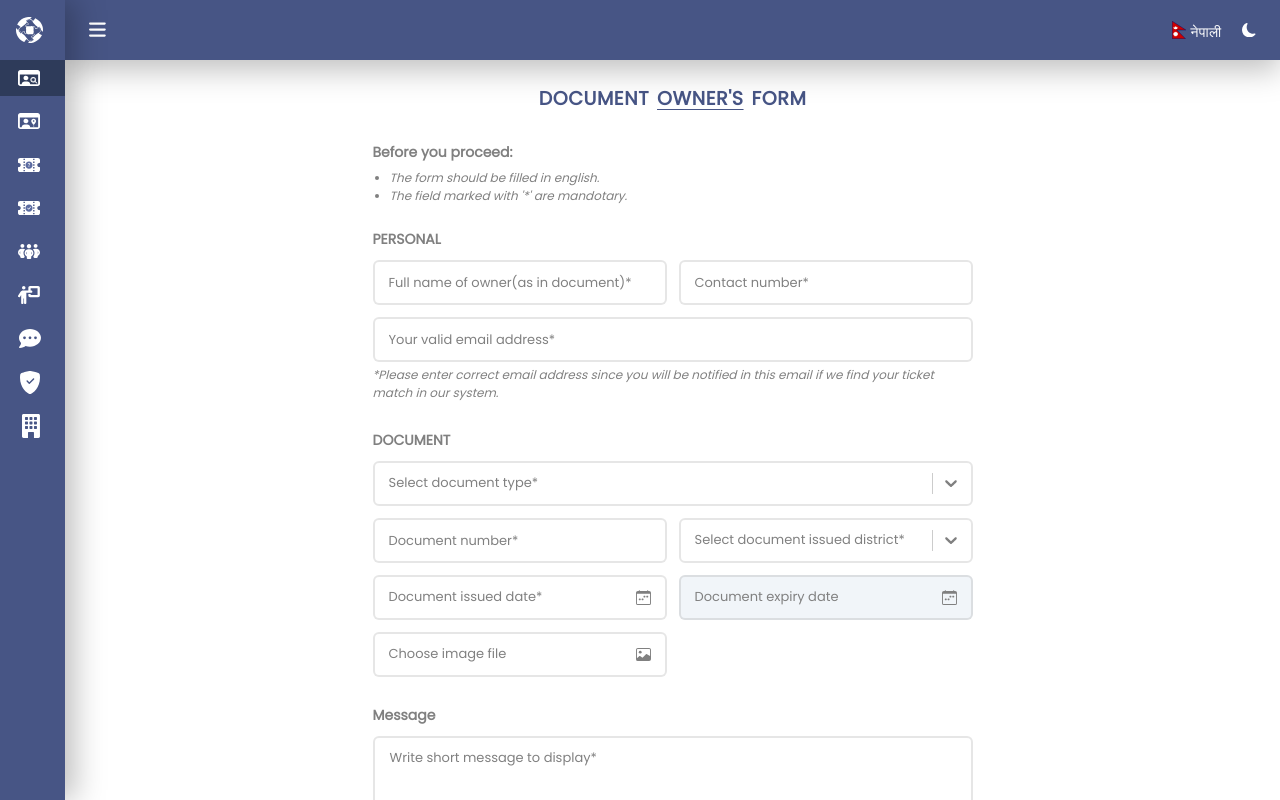
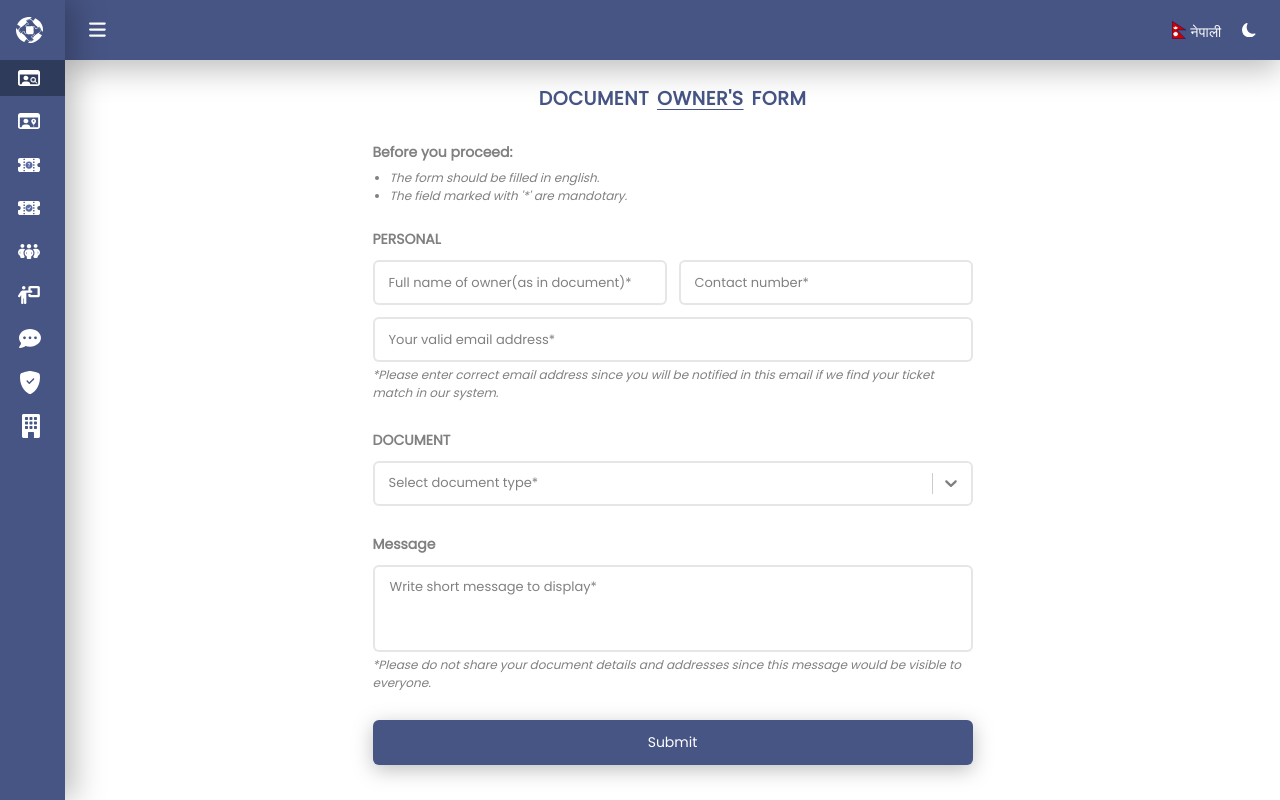
Before and after one commit to SagarMainali/DocuFindCentral_RetrieveLostDocuments, a React (Vite) app in the folder client/: page /lost-document in a window 1280 px wide. Built offline with nearby package versions, Linux system fonts and the light colour scheme.

Commit message:
dynamically rendering input fields based on document type

```diff
--- a/client/src/components/UserForm.tsx
+++ b/client/src/components/UserForm.tsx
@@ -208,7 +208,7 @@ function UserForm({ formType }: { formType: string }) {
                               />
 
                               {
-                                   formType === 'found-doc'
+                                   (documentType && formType === 'found-doc')
                                    &&
                                    <div>
                                         <input
@@ -222,13 +222,18 @@ function UserForm({ formType }: { formType: string }) {
                                    </div>
                               }
 
+                              {
+                                   documentType &&
                                    <div>
                                         <input type="text" placeholder={t('document_number_PH')}
                                              {...register('documentNumber', { required: t('document_number_RQ') })}
                                         />
                                         {errors.documentNumber && <p className='errorMsg'>{`${errors.documentNumber.message}`}</p>}
                                    </div>
+                              }
 
+                              {
+                                   documentType &&
                                    <ControlledSelector
                                         control={control}
                                         inputName='documentIssuedDistrict'
@@ -238,7 +243,10 @@ function UserForm({ formType }: { formType: string }) {
                                         noOptionsMessage='No district found'
                                         isLight={isLight}
                                    />
+                              }
 
+                              {
+                                   documentType &&
                                    <ControlledDatePicker
                                         control={control}
                                         inputName='documentIssuedDate'
@@ -246,17 +254,23 @@ function UserForm({ formType }: { formType: string }) {
                                         isLight={isLight}
                                         requiredErrorMsg={t('document_issued_date_RQ')}
                                    />
+                              }
 
-                              <ControlledDatePicker
+                              {
+                                   (documentType === 'Driving License' || documentType === 'Passport') &&
+                                   < ControlledDatePicker
                                         control={control}
                                         inputName='documentExpiryDate'
                                         placeholder={t('document_expiry_date_PH')}
                                         isLight={isLight}
                                         requiredErrorMsg={t('document_expiry_date_RQ')}
-                                   disabled={documentType !== 'Driving License' && documentType !== 'Passport'}
                                    />
+                              }
 
+                              {
+                                   documentType &&
                                    <ControlledImagePicker control={control} isLight={isLight} placeholder={t('document_photo_PH')} fileTypeErrorMsg={t('invalid_image_msg')} />
+                              }
 
                          </div>
                     </div>
```
Lines whose indentation alone changed are shown as unchanged.
